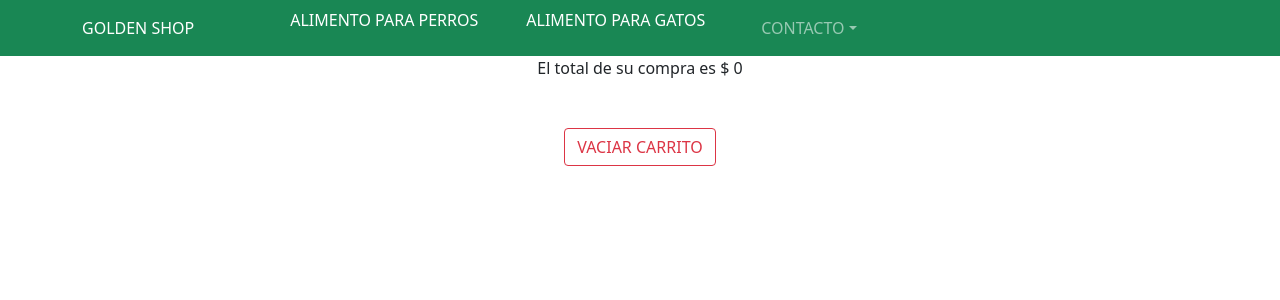
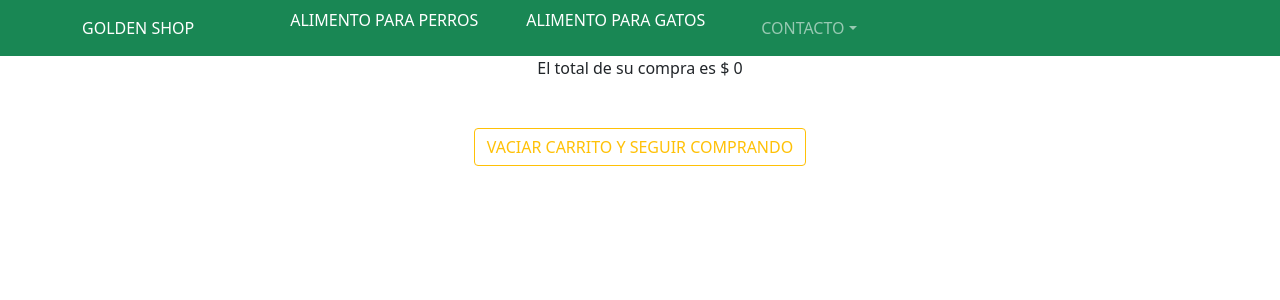
Before and after one commit to fedemza10/REACT1, a React (Create React App) app: page /Cart in a window 1280 px wide. Shown: the top 300 px of the page. Built offline with nearby package versions, Linux system fonts and the light colour scheme.

Commit message:
react clase 11 v.1

```diff
--- a/src/components/Cart.jsx
+++ b/src/components/Cart.jsx
@@ -1,3 +1,4 @@
+import { Link } from "react-router-dom"
 import { useCartContext } from "./Context/CartContext"
 
 
@@ -9,10 +10,15 @@ function Cart() {
 
   const totalCarrito = totalCart()
 
+
+
   return (
-    <div >
+
+    <>
+
+
         <center>
-      { cartList.map(prod =>
+          {cartList.map(prod =>
                           <div
                               className='col-md-4' >
 
@@ -35,12 +41,9 @@ const totalCarrito = totalCart()
                                               Precio unitario $  {prod.price}
                                           </div>
                                           <button className= '  btn btn-outline-danger   mt-5'
-                                                  onClick={deleteToCart}>
+                                                  onClick={() => deleteToCart (prod)}>
                                                   Eliminar Producto
                                           </button>
-
-
-
 
 
                                  </div>
@@ -49,22 +52,33 @@ const totalCarrito = totalCart()
                         )
           }
 
+
                           <div>
                              El total de su compra es $ { totalCarrito }
+                           </div>
+
+                         <div>
+                            <Link to= '/'>
+                                   <button className= '  btn btn-outline-warning   mt-5'
+                                           onClick={vaciarCarrito}>
+                                           VACIAR CARRITO Y SEGUIR COMPRANDO
+                                          </button>
+                              </Link>
+
+
                          </div>
 
 
 
 
 
-             <button className= '  btn btn-outline-danger   mt-5'
-                     onClick={vaciarCarrito}>
-                     VACIAR CARRITO
-             </button>
+
+
 
       </center>
 
-    </div>
+    </>
+
   )
 }
 
--- a/src/components/CartWidget.jsx
+++ b/src/components/CartWidget.jsx
@@ -4,11 +4,12 @@ import Imagen from './Images/Carrito.png'
 
 
 const CartWidget =()=> {
-    const {cartList} = useCartContext()
+    const {cartList, totalItems} = useCartContext()
 
 
 
      const widget= (cartList.length > 0) ? true : false;
+     const total = totalItems()
 
 
 
@@ -16,9 +17,12 @@ const CartWidget =()=> {
         <>
           { widget?
 
-               <div> <img src={Imagen} alt='ImagenCarrito' width="50" height="24"/>
+               <div>
 
-              </div>
+                 <img className="mt-3" src={Imagen} alt='ImagenCarrito' width="50" height="24"/>
+                 <p className="menuL ms-4 " width= "25" height= "12"> {total }
+                   </p>
+               </div>
                 :
                 <></>
        }
--- a/src/components/Context/CartContext.jsx
+++ b/src/components/Context/CartContext.jsx
@@ -28,7 +28,10 @@ function CartContextProvider({children}) {
    }
 
    const totalCart =() =>{
-       return cartList.reduce ((acc,value) => acc.price + value.price,0)
+       return cartList.reduce ((acc,value) => acc + value.price* value.cantidad,0)
+   }
+   const totalItems =() =>{
+       return cartList.reduce ((acc, value) => acc + value.cantidad *1, 0)
    }
     const vaciarCarrito= () =>{
         setCartList([])
@@ -42,7 +45,8 @@ function CartContextProvider({children}) {
             addToCart,
             vaciarCarrito,
             deleteToCart,
-            totalCart
+            totalCart,
+            totalItems
         }}>
             { children }
         </CartContext.Provider>
```
Lines whose indentation alone changed are shown as unchanged.
